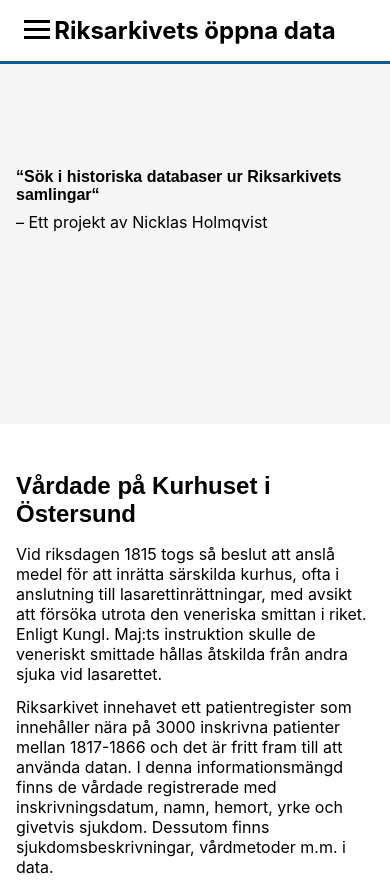
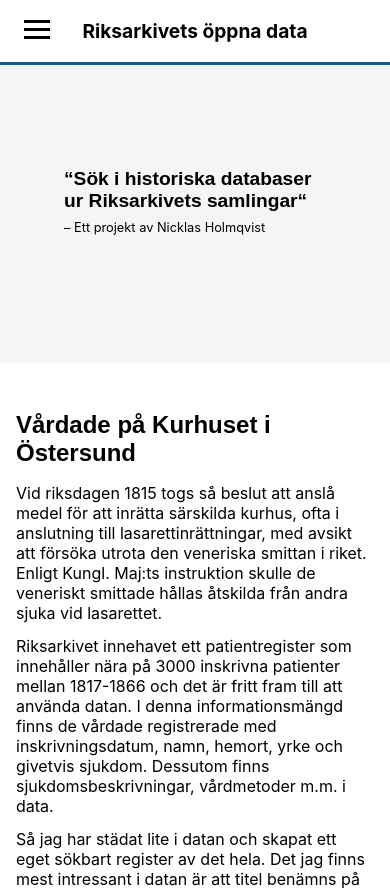
Before and after one commit to Nicklas-Holmqvist/riksarkivets-oppna-databaser, a Next.js app: page / in a window 390 px wide. Shown: the top 890 px of the page. Built offline with nearby package versions, Linux system fonts and the light colour scheme.

Commit message:
refactor: changed responsivity on landingpage and header

```diff
--- a/components/Header.tsx
+++ b/components/Header.tsx
@@ -19,8 +19,11 @@ const StyledHeader = styled.header`
   @media (max-width: 800px) {
     left: 0;
     right: 0;
-    padding: 0 2rem;
+    padding: 0.2rem 2rem;
     position: fixed;
     z-index: 300;
+    h1 {
+      font-size: 1.2rem;
+    }
   }
 `;
--- a/components/Hero.tsx
+++ b/components/Hero.tsx
@@ -27,18 +27,16 @@ const HeroSection = styled.section`
     padding-bottom: 0.5rem;
   }
   @media (max-width: 800px) {
-    padding: 6rem 0 12rem 0;
+    padding: 6rem 4rem 8rem 4rem;
     h2 {
       font-size: 1.2rem;
     }
   }
   @media (max-width: 540px) {
-    h2 {
-      font-size: 1rem;
+    p {
+      font-size: 0.8rem;
     }
   }
 `;
 
-const HeroContent = styled.section`
-  padding: 0 1rem;
-`;
+const HeroContent = styled.section``;
--- a/components/Kurhuset.tsx
+++ b/components/Kurhuset.tsx
@@ -81,7 +81,7 @@ const Article = styled.article`
 `;
 
 const ImageContent = styled.div`
-  width: 50%;
+  flex: 50%;
   display: flex;
   justify-content: center;
   align-items: center;
@@ -94,10 +94,10 @@ const ImageContent = styled.div`
 const InformationContent = styled.div`
   width: 50%;
   @media (max-width: 1000px) {
-    width: 60%;
+    width: 70%;
     margin: 0 auto;
   }
-  @media (max-width: 800px) {
+  @media (max-width: 680px) {
     width: 100%;
   }
 `;
@@ -107,6 +107,9 @@ const TextContent = styled.div`
   p {
     max-width: 60ch;
     padding-bottom: 0.8rem;
+    @media (max-width: 1000px) {
+      max-width: 100%;
+    }
   }
 `;
 
```
